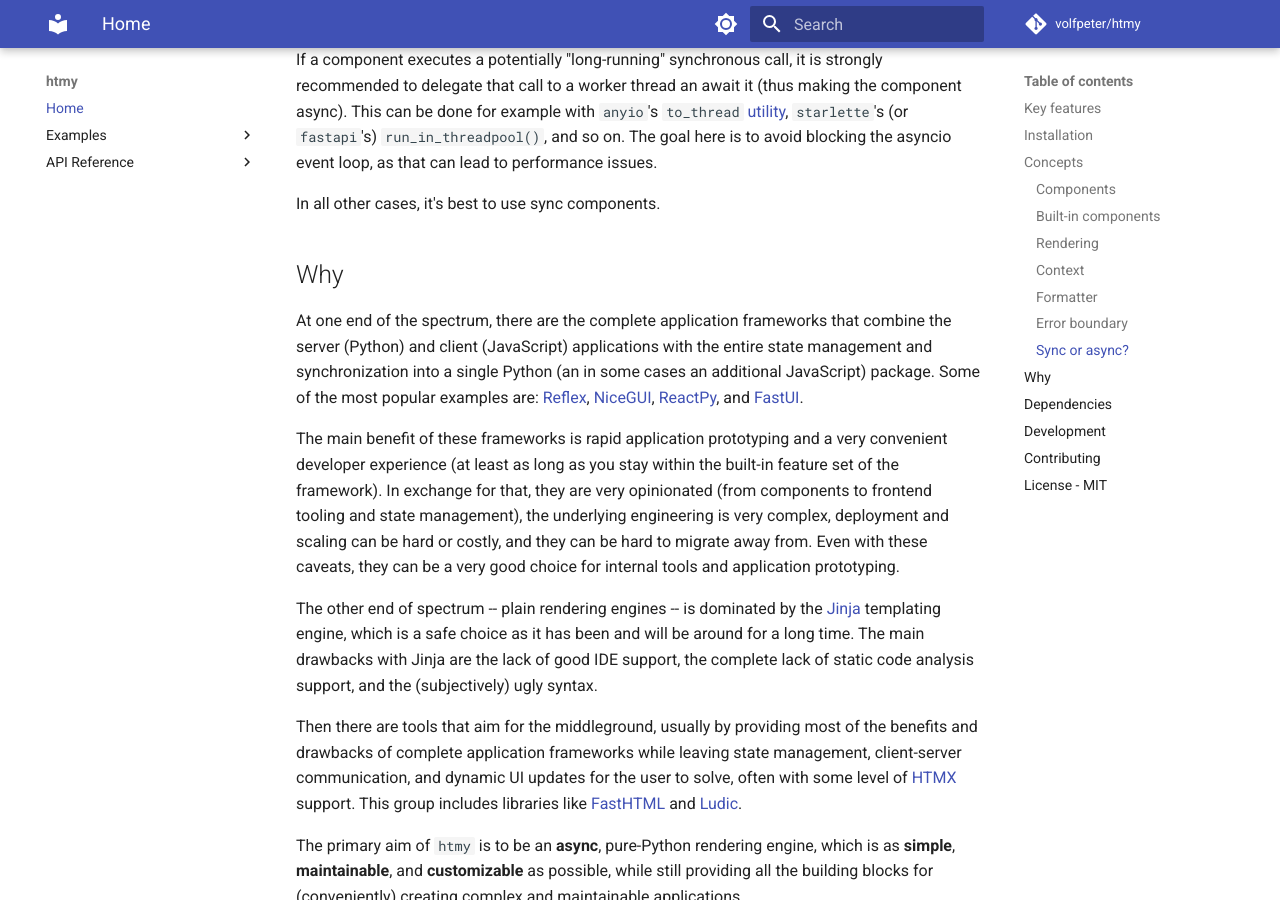
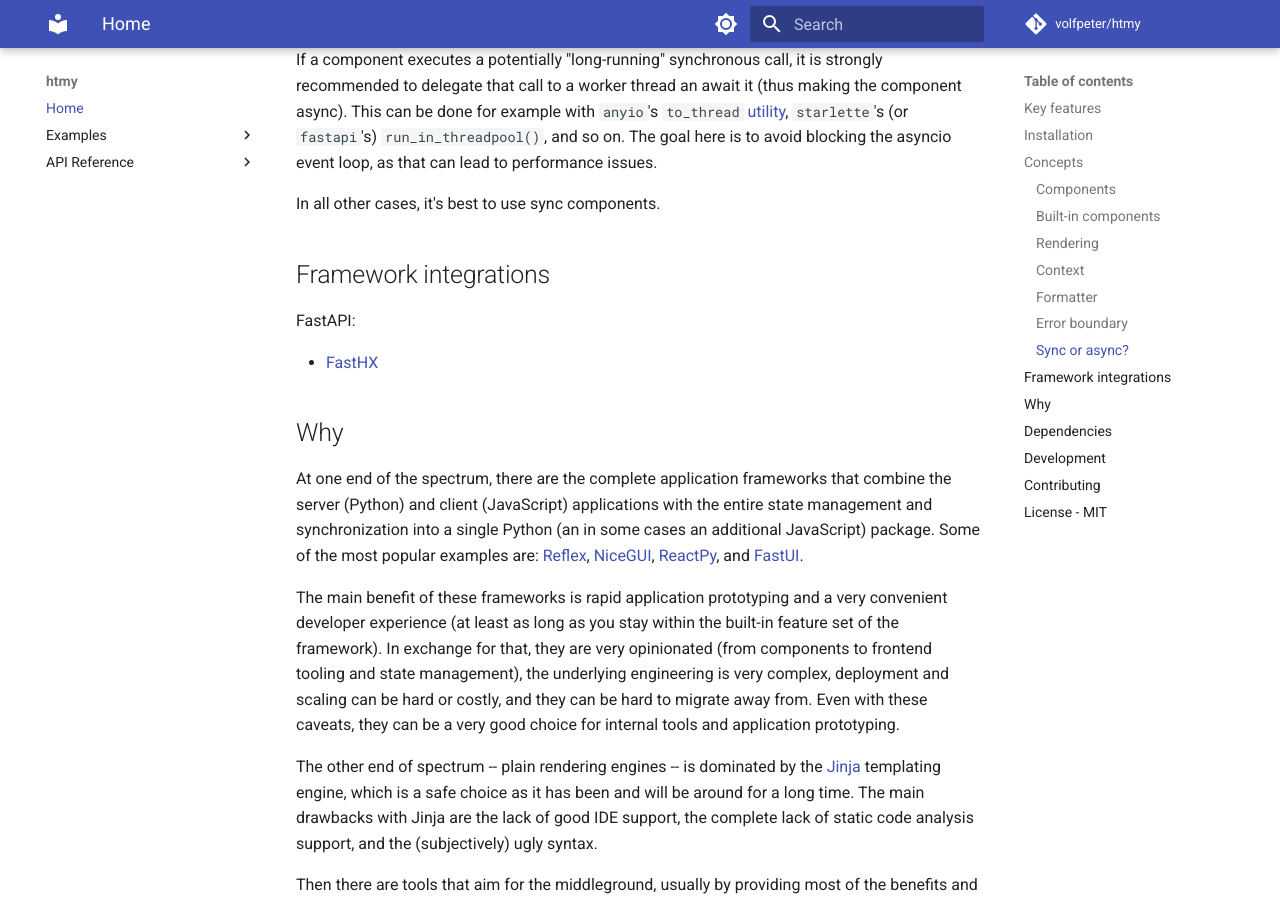
Before and after one commit to volfpeter/htmy, an MkDocs documentation site: the page built from docs/index.md, in a window 1280 px wide and 900 px high, scrolled down 7011 px. Built offline with MkDocs 1.6.1 and Material for MkDocs 9.7.7, drawn with Linux system fonts in a browser that asks for light colours; comment, search, counter and statistics services are not loaded.

Commit message:
added a framework integrations section to the docs

```diff
--- a/docs/index.md
+++ b/docs/index.md
@@ -276,6 +276,12 @@
 
 In all other cases, it's best to use sync components.
 
+## Framework integrations
+
+FastAPI:
+
+- [FastHX](https://github.com/volfpeter/fasthx)
+
 ## Why
 
 At one end of the spectrum, there are the complete application frameworks that combine the server (Python) and client (JavaScript) applications with the entire state management and synchronization into a single Python (an in some cases an additional JavaScript) package. Some of the most popular examples are: [Reflex](https://github.com/reflex-dev/reflex), [NiceGUI](https://github.com/zauberzeug/nicegui/), [ReactPy](https://github.com/reactive-python/reactpy), and [FastUI](https://github.com/pydantic/FastUI).
```
Also changed, not shown: README.md (+6 -0 lines).
